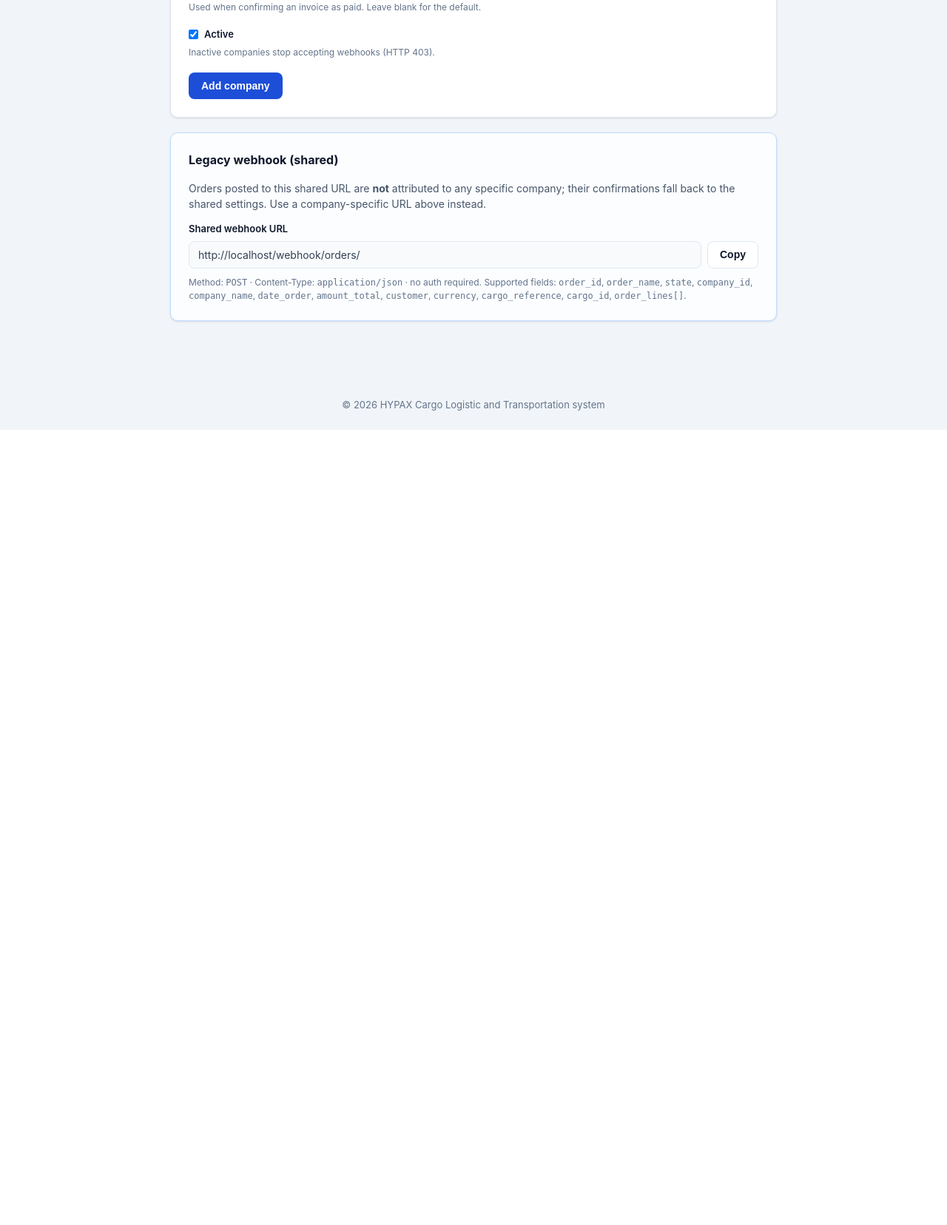
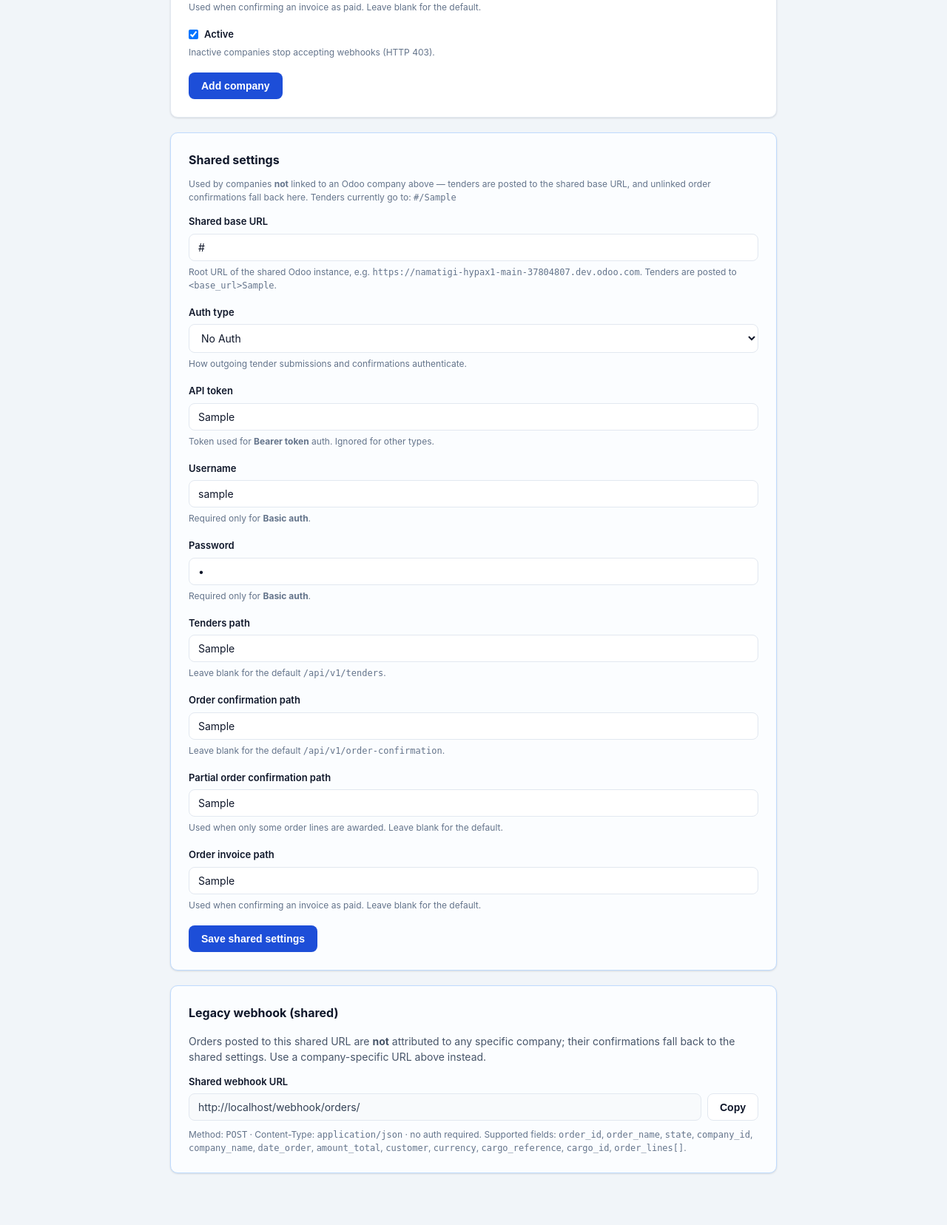
Before and after one commit to namatigi/logistic_platform, a Django app: page /configuration/odoo/ in a window 1280 px wide; the page is wider, and only the part inside the window is pictured. Shown: the part 1729-3385 px from the top of that part at 74% size. Before the commit the page ends 2310 px from the top of that part, so only its background shows below. Run offline with Django 5.2, Linux system fonts and the light colour scheme; a user stored in the database is signed in; tables that the repository leaves empty hold one stand-in row (values such as "Sample post"); grey boxes marked "Sample" are stand-in pictures; data that the repository does not hold is empty; parts of the project's set-up code (start-up, migrations or seed data) failed here and were passed over.

Commit message:
Edit shared API base URL from Configuration > Odoo

```diff
--- a/templates/tenders/config_odoo.html
+++ b/templates/tenders/config_odoo.html
@@ -176,6 +176,91 @@
     </div>
 
   <div class="card" style="border-color:#bfdbfe; background:#fbfdff;">
+    <div class="card-title">Shared settings</div>
+    <p class="form-help" style="margin:-4px 0 14px;">
+      Used by companies <strong>not</strong> linked to an Odoo company above &mdash; tenders are posted to the shared
+      base URL, and unlinked order confirmations fall back here. Tenders currently go to:
+      <code>{{ shared_setting.endpoint_url }}</code>
+    </p>
+
+    <form method="post" novalidate>
+      {% csrf_token %}
+      <input type="hidden" name="shared" value="1">
+
+      <div class="form-row" style="margin-bottom:18px;">
+        <label>Shared base URL</label>
+        <input type="url" name="base_url" required value="{{ shared_form.base_url.value|default_if_none:'' }}" placeholder="https://odoo.example.com">
+        <span class="form-help">Root URL of the shared Odoo instance, e.g. <code>https://namatigi-hypax1-main-37804807.dev.odoo.com</code>. Tenders are posted to <code>&lt;base_url&gt;{{ shared_setting.tenders_path|default:'/api/v1/tenders' }}</code>.</span>
+        {% if shared_form.base_url.errors %}<div class="field-error"><ul><li>{{ shared_form.base_url.errors.0 }}</li></ul></div>{% endif %}
+      </div>
+
+      <div class="form-row" style="margin-bottom:18px;">
+        <label>Auth type</label>
+        <select name="auth_type">
+          {% for value, label in shared_form.auth_type.field.choices %}
+            <option value="{{ value }}" {% if shared_form.auth_type.value == value %}selected{% endif %}>{{ label }}</option>
+          {% endfor %}
+        </select>
+        <span class="form-help">How outgoing tender submissions and confirmations authenticate.</span>
+        {% if shared_form.auth_type.errors %}<div class="field-error"><ul><li>{{ shared_form.auth_type.errors.0 }}</li></ul></div>{% endif %}
+      </div>
+
+      <div class="form-row" style="margin-bottom:18px;">
+        <label>API token</label>
+        <input type="text" name="api_token" value="{{ shared_form.api_token.value|default_if_none:'' }}">
+        <span class="form-help">Token used for <strong>Bearer token</strong> auth. Ignored for other types.</span>
+        {% if shared_form.api_token.errors %}<div class="field-error"><ul><li>{{ shared_form.api_token.errors.0 }}</li></ul></div>{% endif %}
+      </div>
+
+      <div class="form-row" style="margin-bottom:18px;">
+        <label>Username</label>
+        <input type="text" name="username" value="{{ shared_form.username.value|default_if_none:'' }}">
+        <span class="form-help">Required only for <strong>Basic auth</strong>.</span>
+        {% if shared_form.username.errors %}<div class="field-error"><ul><li>{{ shared_form.username.errors.0 }}</li></ul></div>{% endif %}
+      </div>
+
+      <div class="form-row" style="margin-bottom:18px;">
+        <label>Password</label>
+        <input type="password" name="password" value="{{ shared_form.password.value|default_if_none:'' }}">
+        <span class="form-help">Required only for <strong>Basic auth</strong>.</span>
+        {% if shared_form.password.errors %}<div class="field-error"><ul><li>{{ shared_form.password.errors.0 }}</li></ul></div>{% endif %}
+      </div>
+
+      <div class="form-row" style="margin-bottom:18px;">
+        <label>Tenders path</label>
+        <input type="text" name="tenders_path" value="{{ shared_form.tenders_path.value|default_if_none:'' }}" placeholder="/api/v1/tenders">
+        <span class="form-help">Leave blank for the default <code>/api/v1/tenders</code>.</span>
+        {% if shared_form.tenders_path.errors %}<div class="field-error"><ul><li>{{ shared_form.tenders_path.errors.0 }}</li></ul></div>{% endif %}
+      </div>
+
+      <div class="form-row" style="margin-bottom:18px;">
+        <label>Order confirmation path</label>
+        <input type="text" name="order_confirmation_path" value="{{ shared_form.order_confirmation_path.value|default_if_none:'' }}" placeholder="/api/v1/order-confirmation">
+        <span class="form-help">Leave blank for the default <code>/api/v1/order-confirmation</code>.</span>
+        {% if shared_form.order_confirmation_path.errors %}<div class="field-error"><ul><li>{{ shared_form.order_confirmation_path.errors.0 }}</li></ul></div>{% endif %}
+      </div>
+
+      <div class="form-row" style="margin-bottom:18px;">
+        <label>Partial order confirmation path</label>
+        <input type="text" name="partial_order_confirmation_path" value="{{ shared_form.partial_order_confirmation_path.value|default_if_none:'' }}" placeholder="/api/v1/partial-order-confirmation">
+        <span class="form-help">Used when only some order lines are awarded. Leave blank for the default.</span>
+        {% if shared_form.partial_order_confirmation_path.errors %}<div class="field-error"><ul><li>{{ shared_form.partial_order_confirmation_path.errors.0 }}</li></ul></div>{% endif %}
+      </div>
+
+      <div class="form-row" style="margin-bottom:18px;">
+        <label>Order invoice path</label>
+        <input type="text" name="order_invoice_path" value="{{ shared_form.order_invoice_path.value|default_if_none:'' }}" placeholder="/api/v1/order-invoice">
+        <span class="form-help">Used when confirming an invoice as paid. Leave blank for the default.</span>
+        {% if shared_form.order_invoice_path.errors %}<div class="field-error"><ul><li>{{ shared_form.order_invoice_path.errors.0 }}</li></ul></div>{% endif %}
+      </div>
+
+      <div class="form-actions" style="margin-top:8px;">
+        <button type="submit" class="btn btn-primary">Save shared settings</button>
+      </div>
+    </form>
+  </div>
+
+  <div class="card" style="border-color:#bfdbfe; background:#fbfdff;">
     <div class="card-title">Legacy webhook (shared)</div>
     <p style="color:#475569; font-size:14px; margin-bottom:14px;">
       Orders posted to this shared URL are <strong>not</strong> attributed to any specific company; their
--- a/tenders/views.py
+++ b/tenders/views.py
@@ -773,18 +773,30 @@ def config_odoo(request):
     if edit_pk:
         editing = OdooCompany.objects.filter(pk=edit_pk).first()
 
+    shared_setting = _shared_setting()
+    form = OdooCompanyForm(instance=editing) if editing else OdooCompanyForm()
+    shared_form = ApiSettingForm(instance=shared_setting)
     if request.method == 'POST':
-        instance = editing
-        if instance is None and request.POST.get('name'):
-            instance = OdooCompany()
-        form = OdooCompanyForm(request.POST, instance=instance) if instance else None
-        if form is not None and form.is_valid():
-            form.save()
-            _flush_derived_caches()
-            messages.success(request, 'Odoo company saved.')
-            return redirect('tenders:config_odoo')
+        if request.POST.get('shared') == '1':
+            shared_form = ApiSettingForm(request.POST, instance=shared_setting)
+            if shared_form.is_valid():
+                shared_form.save()
+                _flush_derived_caches()
+                messages.success(request, 'Shared settings saved.')
+                return redirect('tenders:config_odoo')
+        else:
+            instance = editing
+            if instance is None and request.POST.get('name'):
+                instance = OdooCompany()
+            form = OdooCompanyForm(request.POST, instance=instance) if instance else None
+            if form is not None and form.is_valid():
+                form.save()
+                _flush_derived_caches()
+                messages.success(request, 'Odoo company saved.')
+                return redirect('tenders:config_odoo')
     else:
         form = OdooCompanyForm(instance=editing) if editing else OdooCompanyForm()
+        shared_form = ApiSettingForm(instance=shared_setting)
 
     companies = OdooCompany.objects.all()
     for company in companies:
@@ -797,6 +809,8 @@ def config_odoo(request):
     context['companies'] = companies
     context['form'] = form
     context['editing'] = editing
+    context['shared_form'] = shared_form
+    context['shared_setting'] = shared_setting
     context['shared_webhook_url'] = request.build_absolute_uri(reverse('tenders:webhook_orders'))
     return render(request, 'tenders/config_odoo.html', context)
 
```
Also changed, not shown: README.md.
